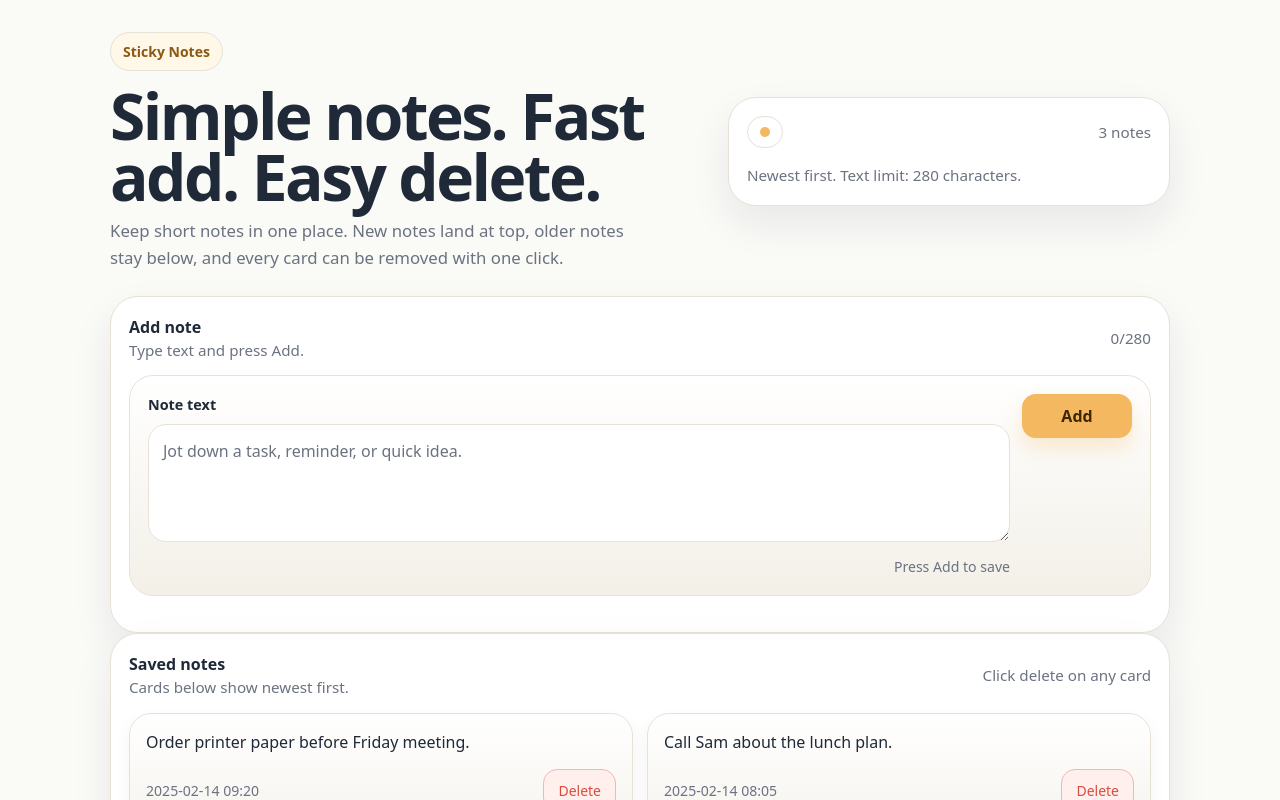
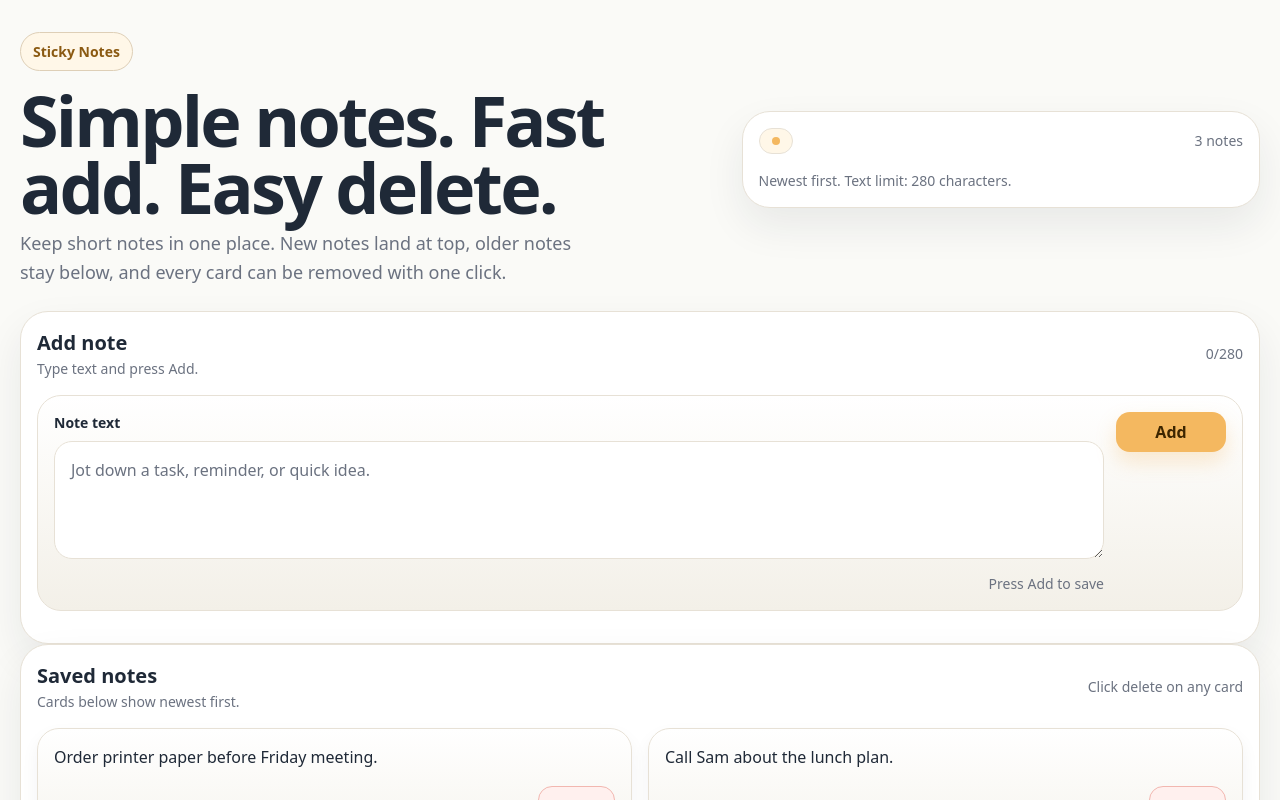
Before and after one commit to ThanhNV121097/project-ec1c9631, a Next.js app in the folder code/frontend/: page / in a window 1280 px wide. Shown: the top 800 px of the page. Built offline with nearby package versions, Linux system fonts and the light colour scheme.

Commit message:
Refine add note UI tokens and state

```diff
--- a/code/frontend/components/AddNoteBoard.module.css
+++ b/code/frontend/components/AddNoteBoard.module.css
@@ -1,41 +1,42 @@
 .shell {
-  max-width: 1100px;
+  max-width: 100%;
   margin: 0 auto;
-  padding: 32px 20px 56px;
+  padding: var(--space-8) var(--space-5) var(--space-14);
 }
 
 .hero {
   display: grid;
-  gap: 20px;
-  grid-template-columns: 1.15fr 0.85fr;
+  gap: var(--space-5);
+  grid-template-columns: minmax(0, 1.15fr) minmax(0, 0.85fr);
   align-items: center;
-  margin-bottom: 24px;
+  margin-bottom: var(--space-6);
 }
 
 .eyebrow {
   display: inline-flex;
-  gap: 8px;
+  gap: var(--space-2);
   align-items: center;
   background: var(--color-surface-raised);
   color: var(--color-chip-text);
-  border: var(--border-width) solid var(--color-border);
-  padding: 8px 12px;
+  border: var(--border-width) solid var(--color-border-soft);
+  padding: var(--space-2) var(--space-3);
   border-radius: var(--radius-full);
   font-size: var(--text-xs);
   font-weight: var(--font-weight-medium);
 }
 
 .title {
-  margin: 14px 0 10px;
-  font-size: clamp(2.2rem, 5vw, 4.4rem);
+  margin: var(--space-4) 0 var(--space-2);
+  font-size: var(--text-3xl);
   line-height: 0.96;
+  letter-spacing: var(--tracking-tight);
 }
 
 .lead {
   margin: 0;
   max-width: 56ch;
   color: var(--color-text-muted);
-  font-size: 1.05rem;
+  font-size: var(--text-lg);
   line-height: 1.6;
 }
 
@@ -45,24 +46,25 @@
   border-radius: var(--radius-3xl);
   box-shadow: var(--shadow-lg);
   overflow: hidden;
-  padding: 18px;
+  padding: var(--space-4);
 }
 
 .boardTop {
   display: flex;
   justify-content: space-between;
-  gap: 12px;
+  gap: var(--space-3);
   align-items: center;
-  margin-bottom: 14px;
+  margin-bottom: var(--space-4);
 }
 
 .boardTitle {
   font-weight: var(--font-weight-heading);
+  font-size: var(--text-xl);
 }
 
 .subtle {
   color: var(--color-text-muted);
-  font-size: 0.95rem;
+  font-size: var(--text-sm);
 }
 
 .summary {
@@ -71,57 +73,57 @@
   border-radius: var(--radius-3xl);
   box-shadow: var(--shadow-lg);
   overflow: hidden;
-  padding: 18px;
+  padding: var(--space-4);
 }
 
 .summaryTop {
   display: flex;
   justify-content: space-between;
-  gap: 12px;
+  gap: var(--space-3);
   align-items: center;
-  margin-bottom: 16px;
+  margin-bottom: var(--space-4);
 }
 
 .tag {
   display: inline-flex;
   align-items: center;
-  gap: 8px;
-  padding: 10px 12px;
-  background: var(--color-surface);
+  gap: var(--space-2);
+  padding: var(--space-2) var(--space-3);
+  background: var(--color-surface-raised);
   border: var(--border-width) solid var(--color-border);
   border-radius: var(--radius-full);
 }
 
 .tag i {
-  width: 10px;
-  height: 10px;
-  border-radius: 50%;
+  width: var(--space-2);
+  height: var(--space-2);
+  border-radius: var(--radius-full);
   display: inline-block;
   background: var(--color-primary);
 }
 
 .counter {
   color: var(--color-text-muted);
-  font-size: 0.95rem;
+  font-size: var(--text-sm);
 }
 
 .compose {
   display: grid;
   grid-template-columns: 1fr auto;
-  gap: 12px;
+  gap: var(--space-3);
   align-items: start;
   background: linear-gradient(180deg, var(--color-surface), var(--color-surface-soft));
-  padding: 18px;
+  padding: var(--space-4);
   border-radius: var(--radius-2xl);
   border: var(--border-width) solid var(--color-border);
-  margin-bottom: 18px;
+  margin-bottom: var(--space-4);
 }
 
 .label {
   display: block;
-  font-size: 0.9rem;
+  font-size: var(--text-sm);
   font-weight: var(--font-weight-heading);
-  margin-bottom: 8px;
+  margin-bottom: var(--space-2);
 }
 
 .textarea {
@@ -130,7 +132,7 @@
   resize: vertical;
   border: var(--border-width-strong) solid var(--color-border);
   border-radius: var(--radius-md);
-  padding: 14px 14px 12px;
+  padding: var(--space-4) var(--space-4) var(--space-3);
   line-height: 1.5;
   color: var(--color-text);
   background: var(--color-surface);
@@ -144,11 +146,11 @@
 .meta {
   display: flex;
   justify-content: space-between;
-  gap: 12px;
+  gap: var(--space-3);
   align-items: center;
-  margin-top: 8px;
+  margin-top: var(--space-2);
   color: var(--color-text-muted);
-  font-size: 0.88rem;
+  font-size: var(--text-sm);
 }
 
 .error {
@@ -161,8 +163,8 @@
   appearance: none;
   border: 0;
   border-radius: var(--radius-sm);
-  padding: 14px 18px;
-  font: var(--font-weight-heading) 1rem/1 ui-sans-serif, system-ui, -apple-system, BlinkMacSystemFont, "Segoe UI", sans-serif;
+  padding: var(--space-3) var(--space-4);
+  font: var(--font-weight-heading) var(--text-base)/1 ui-sans-serif, system-ui, -apple-system, BlinkMacSystemFont, "Segoe UI", sans-serif;
   background: var(--color-primary);
   color: var(--color-primary-text);
   cursor: pointer;
@@ -172,7 +174,7 @@
 }
 
 .addButton:hover {
-  transform: translateY(-1px);
+  transform: translateY(calc(var(--space-1) * -0.25));
 }
 
 .addButton:active {
@@ -182,18 +184,18 @@
 .notes {
   display: grid;
   grid-template-columns: repeat(2, minmax(0, 1fr));
-  gap: 14px;
+  gap: var(--space-4);
 }
 
 .card {
   background: linear-gradient(180deg, var(--color-surface), var(--color-surface-soft));
   border: var(--border-width) solid var(--color-border);
   border-radius: var(--radius-xl);
-  padding: 16px 16px 14px;
+  padding: var(--space-4) var(--space-4) var(--space-3);
   box-shadow: var(--shadow-sm);
   display: flex;
   flex-direction: column;
-  gap: 14px;
+  gap: var(--space-4);
   min-height: 160px;
 }
 
@@ -207,10 +209,10 @@
 .foot {
   display: flex;
   justify-content: space-between;
-  gap: 10px;
+  gap: var(--space-2);
   align-items: center;
   color: var(--color-text-muted);
-  font-size: 0.88rem;
+  font-size: var(--text-sm);
 }
 
 .stamp {
@@ -222,7 +224,7 @@
   appearance: none;
   border: var(--border-width) solid var(--color-danger-border);
   border-radius: var(--radius-sm);
-  padding: 10px 14px;
+  padding: var(--space-3) var(--space-4);
   font-size: var(--text-sm);
   background: var(--color-danger-surface);
   color: var(--color-danger);
@@ -230,7 +232,7 @@
 
 .empty {
   text-align: center;
-  padding: 34px 18px;
+  padding: var(--space-8) var(--space-4);
   background: linear-gradient(180deg, var(--color-surface), var(--color-surface-soft));
   border: var(--border-width) dashed var(--color-border-soft);
   border-radius: var(--radius-2xl);
@@ -239,7 +241,7 @@
 }
 
 .empty h2 {
-  margin: 0 0 8px;
+  margin: 0 0 var(--space-2);
   color: var(--color-text);
   font-size: var(--text-xl);
 }
```
